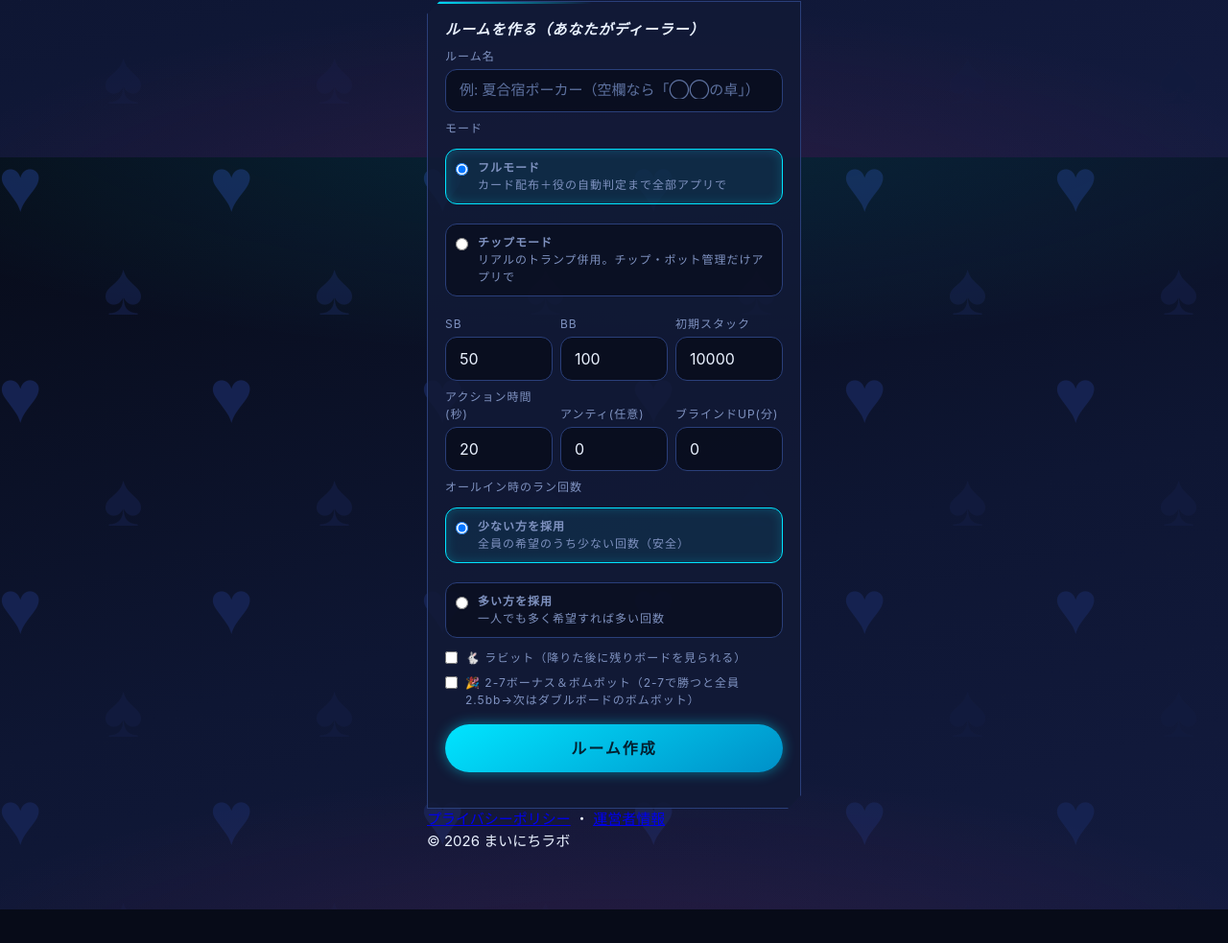
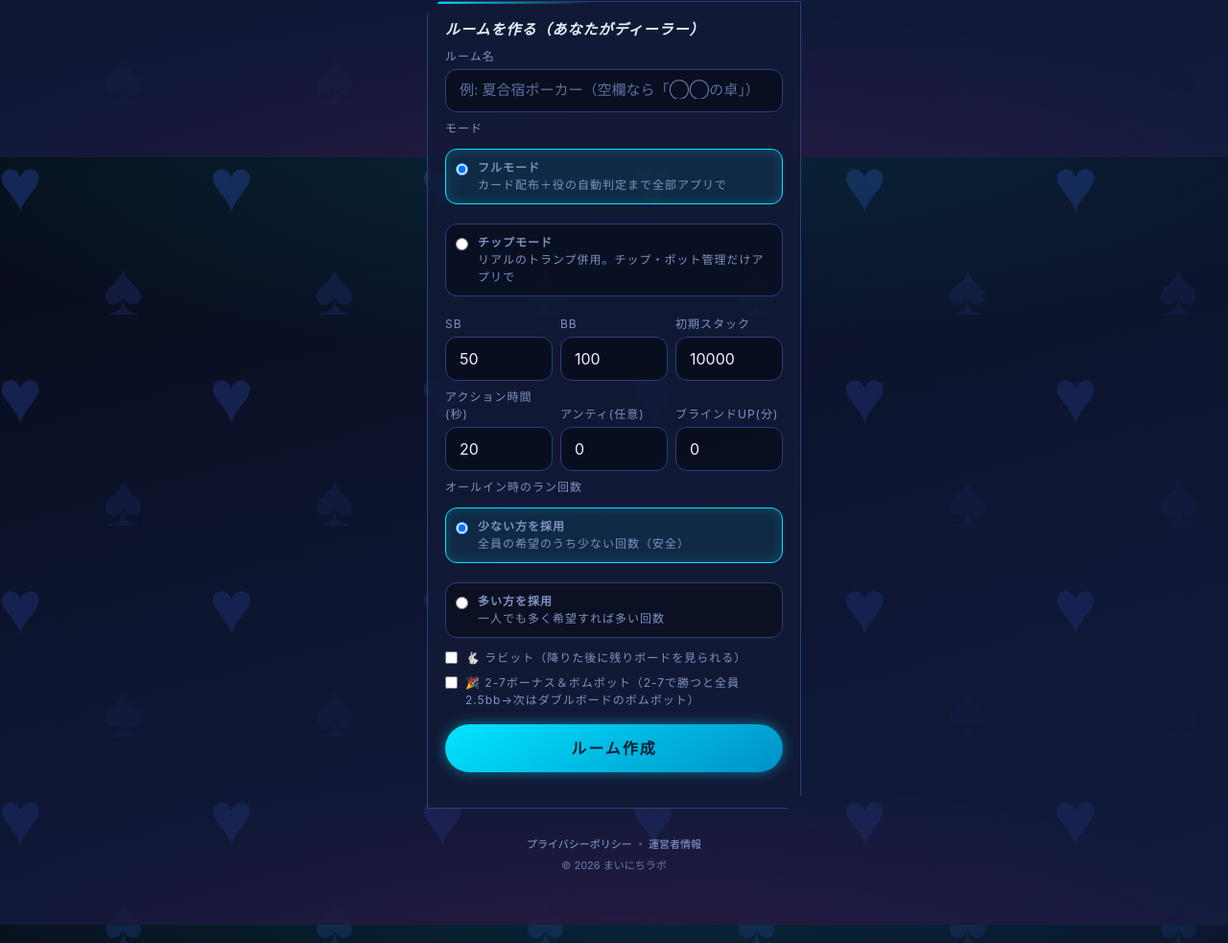
Before and after one commit to fujiken1016/poke-chip, a website: page index.html in a window 1280 px wide. Shown: the part 636-1619 px from the top of the page at 96% size. Before the commit the page ends 1584 px from the top, so only its background shows below. Drawn offline with Linux system fonts and the light colour scheme; no server answers.

Commit message:
Update style.css

```diff
--- a/style.css
+++ b/style.css
@@ -640,3 +640,8 @@ footer {
 }
 .cutin-band.k-win .cutin-text { font-size: 34px; }
 @keyframes shake { 0%, 100% { margin-top: 0; } 25% { margin-top: -5px; } 75% { margin-top: 5px; } }
+
+/* ホーム画面フッターリンク（プライバシー/運営者情報） */
+.home-links { text-align: center; font-size: 11px; color: #6b7aa8; margin: 26px 0 10px; line-height: 2; }
+.home-links a { color: #8fa2d6; text-decoration: none; }
+.home-links a:active { color: #7fdcff; }
```
